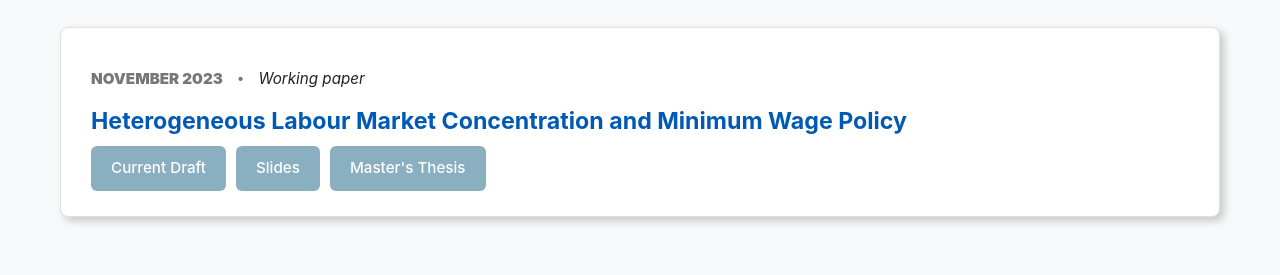
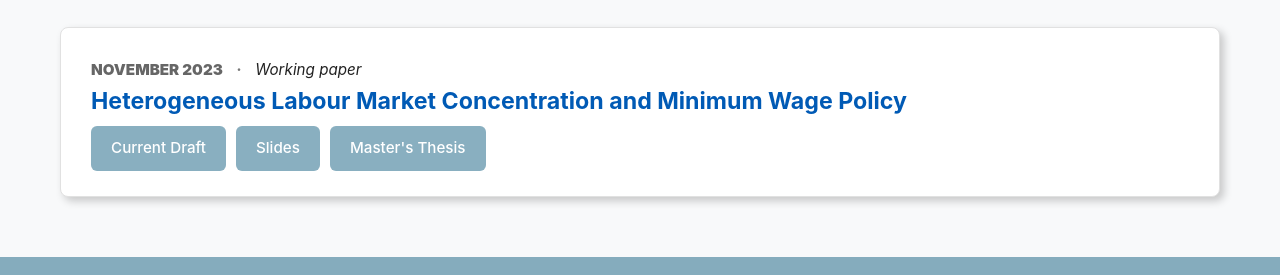
Before and after one commit to tiagopaul/tiagopaul.github.io, a plain HTML site: page research.html in a window 1280 px wide. Shown: the part 174-449 px from the top of the page. Drawn offline with Linux system fonts and the light colour scheme.

Commit message:
Update style.css

```diff
--- a/style.css
+++ b/style.css
@@ -324,7 +324,7 @@ main {
 /* Meta information line (date · working paper) */
 .course-university {
     font-size: 0.95rem;
-    margin: 0 0 4px 0;
+    margin: 0 0 2px 0;  /* Reduced from 4px to 2px */
     display: flex;
     align-items: center;
     gap: 10px;
@@ -332,13 +332,13 @@ main {
 
 .course-university .course-date {
     font-weight: 900;
-    color: #777;
+    color: #666;
 }
 
 .course-university .dot {
     margin: 0 0.2rem;
     color: #777;
-    font-size: 2.0rem;
+    font-size: 1.3rem;
 }
 
 /* Let HTML control the styling of course-role */
@@ -349,7 +349,7 @@ main {
 
 /* Main title */
 .course-name {
-    margin: 0 0 10px 0;
+    margin: 0 0 10px 0;  /* Reduced top margin since line above is closer */
     font-size: 1.45rem;
     font-weight: bold;
     color: rgb(0, 90, 181);
```
